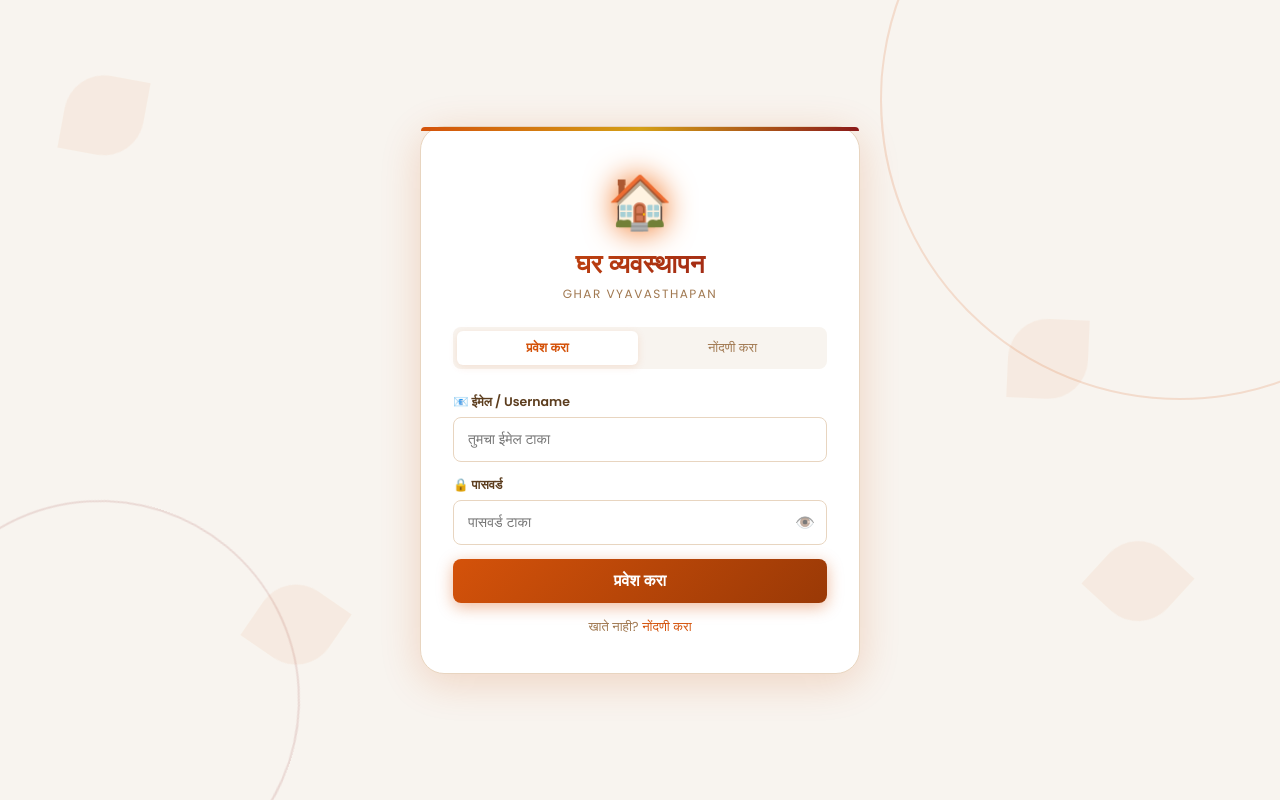
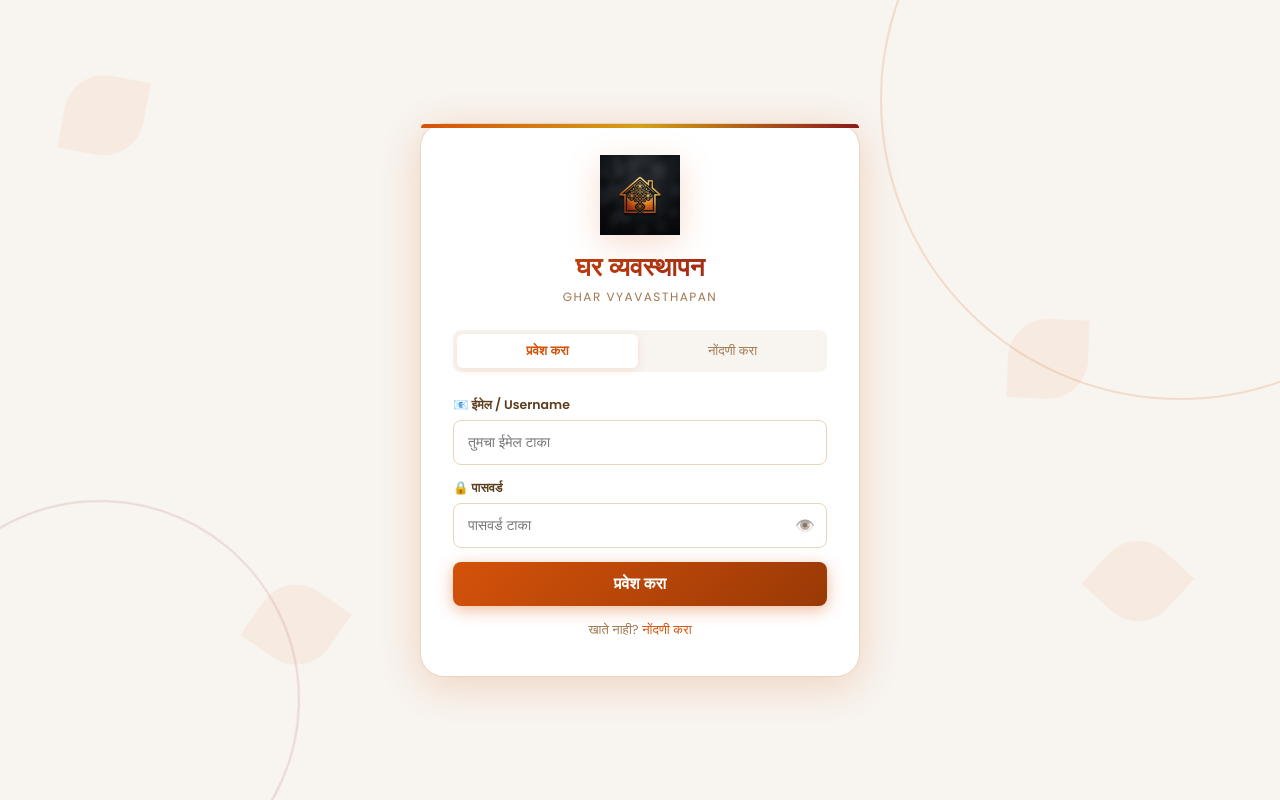
Before and after one commit to TechyiRo/Home-Mng-, a website: page index.html in a window 1280 px wide. Drawn offline with Linux system fonts and the light colour scheme; no server answers; a web font is replaced by a local one.

Commit message:
Integrated premium app logo into login and sidebar

```diff
--- a/css/auth.css
+++ b/css/auth.css
@@ -143,11 +143,17 @@
 }
 
 .logo-icon {
-    font-size: 52px;
-    display: block;
-    margin-bottom: 8px;
-    filter: drop-shadow(0 4px 12px rgba(212, 82, 10, .4));
-    animation: pulse-glow 3s ease-in-out infinite;
+    display: inline-flex;
+    align-items: center;
+    justify-content: center;
+    margin-bottom: 12px;
+    filter: drop-shadow(0 8px 16px rgba(212, 82, 10, .2));
+    animation: float-logo 4s ease-in-out infinite;
+}
+
+@keyframes float-logo {
+    0%, 100% { transform: translateY(0); }
+    50% { transform: translateY(-10px); }
 }
 
 .logo-title {
--- a/css/main.css
+++ b/css/main.css
@@ -144,8 +144,10 @@ a:hover {
 }
 
 .sidebar-logo-icon {
-  font-size: 32px;
-  filter: drop-shadow(0 0 8px var(--primary));
+  display: flex;
+  align-items: center;
+  justify-content: center;
+  filter: drop-shadow(0 0 6px var(--primary));
   animation: pulse-glow 3s ease-in-out infinite;
 }
 
--- a/index.html
+++ b/index.html
@@ -35,7 +35,9 @@
         <div class="auth-card">
             <!-- Logo -->
             <div class="auth-logo">
-                <div class="logo-icon">🏠</div>
+                <div class="logo-icon">
+                    <img src="assets/logo.png" alt="Ghar Vyavasthapan Logo" style="width: 80px; height: 80px; object-fit: contain;">
+                </div>
                 <h1 class="logo-title">घर व्यवस्थापन</h1>
                 <p class="logo-sub">Ghar Vyavasthapan</p>
             </div>
@@ -117,7 +119,9 @@
         <aside class="sidebar" id="sidebar">
             <div class="sidebar-header">
                 <div class="sidebar-logo">
-                    <span class="sidebar-logo-icon">🏠</span>
+                    <span class="sidebar-logo-icon">
+                        <img src="assets/logo.png" alt="Logo" style="width: 38px; height: 38px; object-fit: contain;">
+                    </span>
                     <div>
                         <div class="sidebar-logo-title">घर व्यवस्थापन</div>
                         <div class="sidebar-logo-sub">Ghar Vyavasthapan</div>
```
Also changed, not shown: assets/logo.png (added).
